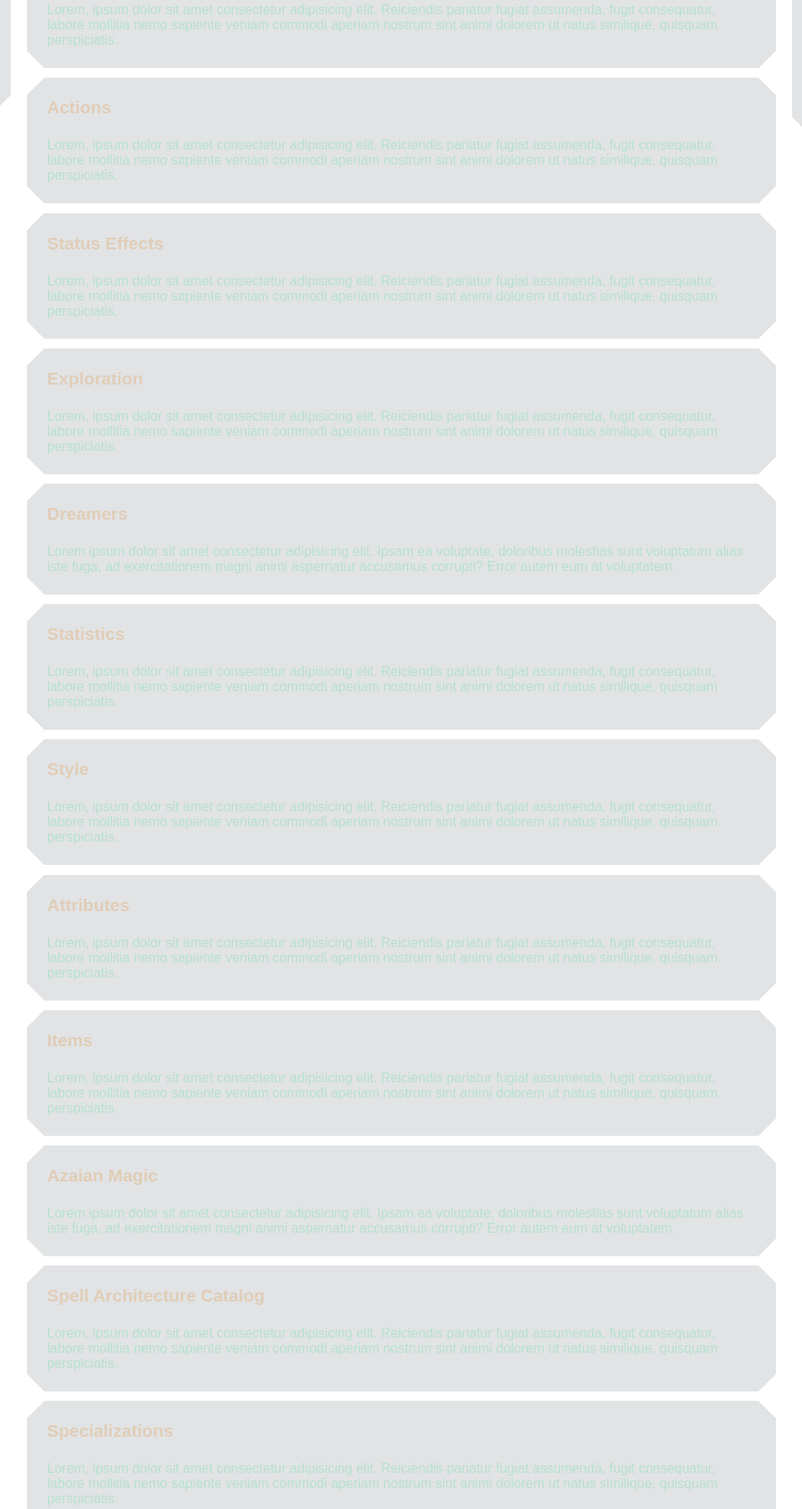
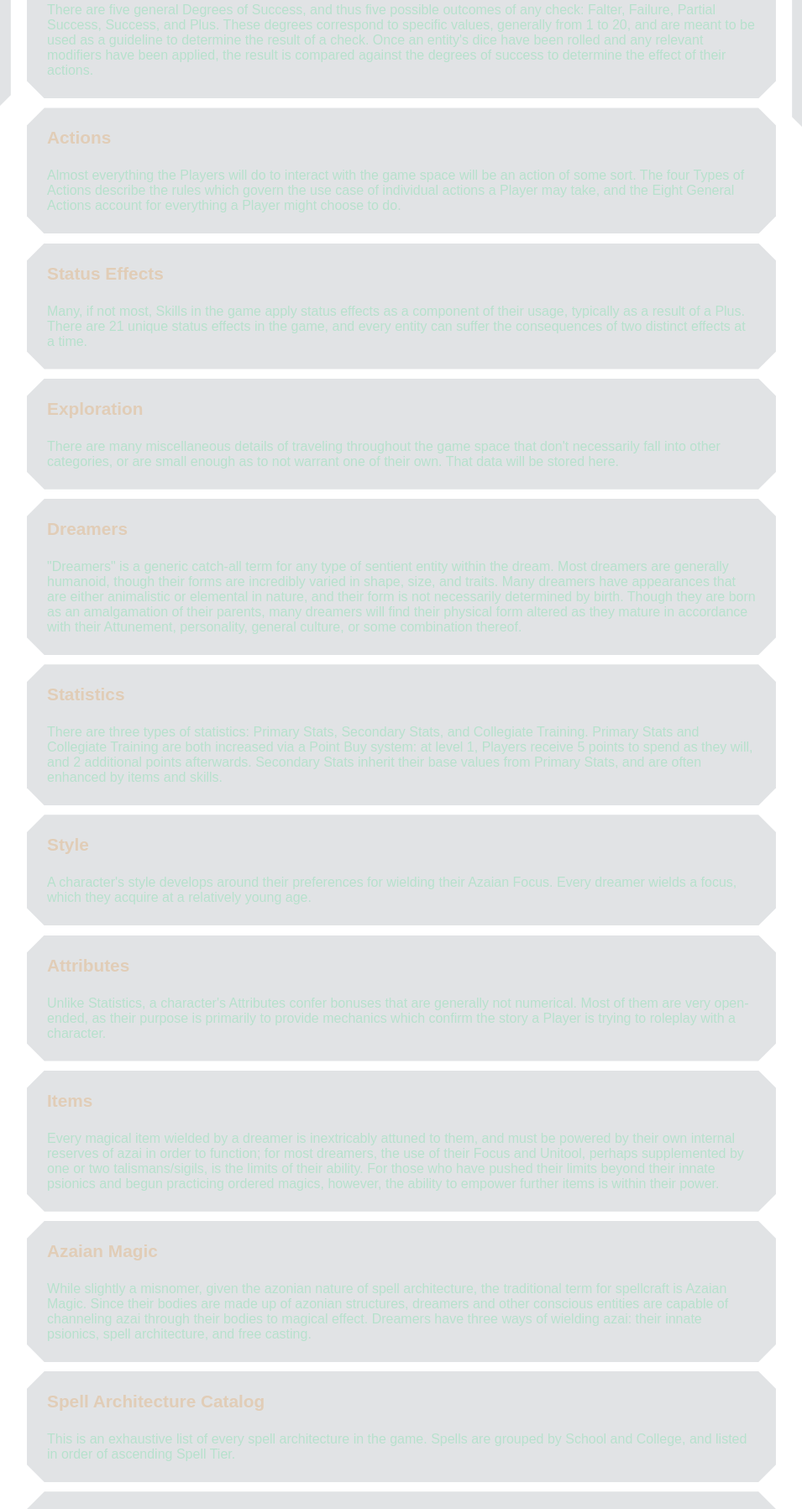
Before and after one commit to gesari/td-site-first-gen, a plain HTML site: page td-game/gameland.html in a window 1280 px wide. Shown: the part 444-2241 px from the top of the page at 84% size, without its empty margins (162-1117 px from the left). Drawn offline with Linux system fonts and the light colour scheme.

Commit message:
Imported relevant text from Codex to Gameland page

```diff
--- a/td-game/gameland.html
+++ b/td-game/gameland.html
@@ -126,72 +126,72 @@
 
                 <div class="gridbox">
                     <h4 class="sectionHead" id="character_generator"><a href="character-generator.html">Character Generator</a></h4>
-                    <p class="sectionBody">Lorem ipsum dolor sit amet consectetur adipisicing elit. Voluptatum tenetur laudantium perferendis aliquam quisquam accusamus, dolorem fuga consectetur ex modi non aliquid doloribus veritatis hic dolore sed numquam, voluptate nobis.</p>
+                    <p class="sectionBody">The Character Generator is still under construction, but you can still use this part of the site to access the alpha variant made with google sheets! Fully integrated JS version is next on my to-do list.</p>
                 </div>
 
                 <div class="gridbox">
                     <h4 class="sectionHead" id="degrees_of_success"><a href="degrees-of-success.html">Degrees of Success</a></h4>
-                    <p class="sectionBody">Lorem, ipsum dolor sit amet consectetur adipisicing elit. Reiciendis pariatur fugiat assumenda, fugit consequatur, labore mollitia nemo sapiente veniam commodi aperiam nostrum sint animi dolorem ut natus similique, quisquam perspiciatis.</p>
+                    <p class="sectionBody">There are five general Degrees of Success, and thus five possible outcomes of any check: Falter, Failure, Partial Success, Success, and Plus. These degrees correspond to specific values, generally from 1 to 20, and are meant to be used as a guideline to determine the result of a check. Once an entity's dice have been rolled and any relevant modifiers have been applied, the result is compared against the degrees of success to determine the effect of their actions.</p>
                 </div>
 
                 <div class="gridbox">
                     <h4 class="sectionHead" id="actions"><a href="actions.html">Actions</a></h4>
-                    <p class="sectionBody">Lorem, ipsum dolor sit amet consectetur adipisicing elit. Reiciendis pariatur fugiat assumenda, fugit consequatur, labore mollitia nemo sapiente veniam commodi aperiam nostrum sint animi dolorem ut natus similique, quisquam perspiciatis.</p>
+                    <p class="sectionBody">Almost everything the Players will do to interact with the game space will be an action of some sort. The four Types of Actions describe the rules which govern the use case of individual actions a Player may take, and the Eight General Actions account for everything a Player might choose to do.</p>
                 </div>
 
                 <div class="gridbox">
                     <h4 class="sectionHead" id="status_effects"><a href="status-effects.html">Status Effects</a></h4>
-                    <p class="sectionBody">Lorem, ipsum dolor sit amet consectetur adipisicing elit. Reiciendis pariatur fugiat assumenda, fugit consequatur, labore mollitia nemo sapiente veniam commodi aperiam nostrum sint animi dolorem ut natus similique, quisquam perspiciatis.</p>
+                    <p class="sectionBody">Many, if not most, Skills in the game apply status effects as a component of their usage, typically as a result of a Plus. There are 21 unique status effects in the game, and every entity can suffer the consequences of two distinct effects at a time.</p>
                 </div>
 
                 <div class="gridbox">
                     <h4 class="sectionHead" id="exploration"><a href="exploration.html">Exploration</a></h4>
-                    <p class="sectionBody">Lorem, ipsum dolor sit amet consectetur adipisicing elit. Reiciendis pariatur fugiat assumenda, fugit consequatur, labore mollitia nemo sapiente veniam commodi aperiam nostrum sint animi dolorem ut natus similique, quisquam perspiciatis.</p>
+                    <p class="sectionBody">There are many miscellaneous details of traveling throughout the game space that don't necessarily fall into other categories, or are small enough as to not warrant one of their own. That data will be stored here.</p>
                 </div>
 
                 <div class="gridbox">
                     <h4 class="sectionHead" id="dreamers"><a href="dreamers.html">Dreamers</a></h4>
-                    <p class="sectionBody">Lorem ipsum dolor sit amet consectetur adipisicing elit. Ipsam ea voluptate, doloribus molestias sunt voluptatum alias iste fuga, ad exercitationem magni animi aspernatur accusamus corrupti? Error autem eum at voluptatem.</p>
+                    <p class="sectionBody">"Dreamers" is a generic catch-all term for any type of sentient entity within the dream. Most dreamers are generally humanoid, though their forms are incredibly varied in shape, size, and traits. Many dreamers have appearances that are either animalistic or elemental in nature, and their form is not necessarily determined by birth. Though they are born as an amalgamation of their parents, many dreamers will find their physical form altered as they mature in accordance with their Attunement, personality, general culture, or some combination thereof.</p>
                 </div>
 
                 <div class="gridbox">
                     <h4 class="sectionHead" id="statistics"><a href="statistics.html">Statistics</a></h4>
-                    <p class="sectionBody">Lorem, ipsum dolor sit amet consectetur adipisicing elit. Reiciendis pariatur fugiat assumenda, fugit consequatur, labore mollitia nemo sapiente veniam commodi aperiam nostrum sint animi dolorem ut natus similique, quisquam perspiciatis.</p>
+                    <p class="sectionBody">There are three types of statistics: Primary Stats, Secondary Stats, and Collegiate Training. Primary Stats and Collegiate Training are both increased via a Point Buy system: at level 1, Players receive 5 points to spend as they will, and 2 additional points afterwards. Secondary Stats inherit their base values from Primary Stats, and are often enhanced by items and skills.</p>
                 </div>
 
                 <div class="gridbox">
                     <h4 class="sectionHead" id="style"><a href="style.html">Style</a></h4>
-                    <p class="sectionBody">Lorem, ipsum dolor sit amet consectetur adipisicing elit. Reiciendis pariatur fugiat assumenda, fugit consequatur, labore mollitia nemo sapiente veniam commodi aperiam nostrum sint animi dolorem ut natus similique, quisquam perspiciatis.</p>
+                    <p class="sectionBody">A character's style develops around their preferences for wielding their Azaian Focus. Every dreamer wields a focus, which they acquire at a relatively young age.</p>
                 </div>
 
                 <div class="gridbox">
                     <h4 class="sectionHead" id="attributes"><a href="attributes.html">Attributes</a></h4>
-                    <p class="sectionBody">Lorem, ipsum dolor sit amet consectetur adipisicing elit. Reiciendis pariatur fugiat assumenda, fugit consequatur, labore mollitia nemo sapiente veniam commodi aperiam nostrum sint animi dolorem ut natus similique, quisquam perspiciatis.</p>
+                    <p class="sectionBody">Unlike Statistics, a character's Attributes confer bonuses that are generally not numerical. Most of them are very open-ended, as their purpose is primarily to provide mechanics which confirm the story a Player is trying to roleplay with a character.</p>
                 </div>
 
                 <div class="gridbox">
                     <h4 class="sectionHead" id="items"><a href="items.html">Items</a></h4>
-                    <p class="sectionBody">Lorem, ipsum dolor sit amet consectetur adipisicing elit. Reiciendis pariatur fugiat assumenda, fugit consequatur, labore mollitia nemo sapiente veniam commodi aperiam nostrum sint animi dolorem ut natus similique, quisquam perspiciatis.</p>
+                    <p class="sectionBody">Every magical item wielded by a dreamer is inextricably attuned to them, and must be powered by their own internal reserves of azai in order to function; for most dreamers, the use of their Focus and Unitool, perhaps supplemented by one or two talismans/sigils, is the limits of their ability. For those who have pushed their limits beyond their innate psionics and begun practicing ordered magics, however, the ability to empower further items is within their power.</p>
                 </div>
 
                 <div class="gridbox">
                     <h4 class="sectionHead" id="azaian_magic"><a href="azaian-magic.html">Azaian Magic</a></h4>
-                    <p class="sectionBody">Lorem ipsum dolor sit amet consectetur adipisicing elit. Ipsam ea voluptate, doloribus molestias sunt voluptatum alias iste fuga, ad exercitationem magni animi aspernatur accusamus corrupti? Error autem eum at voluptatem.</p>
+                    <p class="sectionBody">While slightly a misnomer, given the azonian nature of spell architecture, the traditional term for spellcraft is Azaian Magic. Since their bodies are made up of azonian structures, dreamers and other conscious entities are capable of channeling azai through their bodies to magical effect. Dreamers have three ways of wielding azai: their innate psionics, spell architecture, and free casting.</p>
                 </div>
 
                 <div class="gridbox">
                     <h4 class="sectionHead" id="spell_architecture_catalog"><a href="spell-architecture-catalog.html">Spell Architecture Catalog</a></h4>
-                    <p class="sectionBody">Lorem, ipsum dolor sit amet consectetur adipisicing elit. Reiciendis pariatur fugiat assumenda, fugit consequatur, labore mollitia nemo sapiente veniam commodi aperiam nostrum sint animi dolorem ut natus similique, quisquam perspiciatis.</p>
+                    <p class="sectionBody">This is an exhaustive list of every spell architecture in the game. Spells are grouped by School and College, and listed in order of ascending Spell Tier.</p>
                 </div>
 
                 <div class="gridbox">
                     <h4 class="sectionHead" id="specializations"><a href="specializations.html">Specializations</a></h4>
-                    <p class="sectionBody">Lorem, ipsum dolor sit amet consectetur adipisicing elit. Reiciendis pariatur fugiat assumenda, fugit consequatur, labore mollitia nemo sapiente veniam commodi aperiam nostrum sint animi dolorem ut natus similique, quisquam perspiciatis.</p>
+                    <p class="sectionBody">There are 9 specializations in the game, each associated with a particular college of magic. A specialization is not meant to be a total encapsulation of the college they are based upon, but rather a single interpretation of its potential.</p>
                 </div>
 
                 <div class="gridbox">
                     <h4 class="sectionHead" id="companions"><a href="companions.html">Companions</a></h4>
-                    <p class="sectionBody">Lorem, ipsum dolor sit amet consectetur adipisicing elit. Reiciendis pariatur fugiat assumenda, fugit consequatur, labore mollitia nemo sapiente veniam commodi aperiam nostrum sint animi dolorem ut natus similique, quisquam perspiciatis.</p>
+                    <p class="sectionBody">Companion NPCs are entities that accompany dreamers and act in concert with them. This includes an Animist's Warder, an Operative's Turrets, and any constructs and spirits summoned via learned collegiate architectures.</p>
                 </div>
             </div>
         <!-- </div> -->
```
